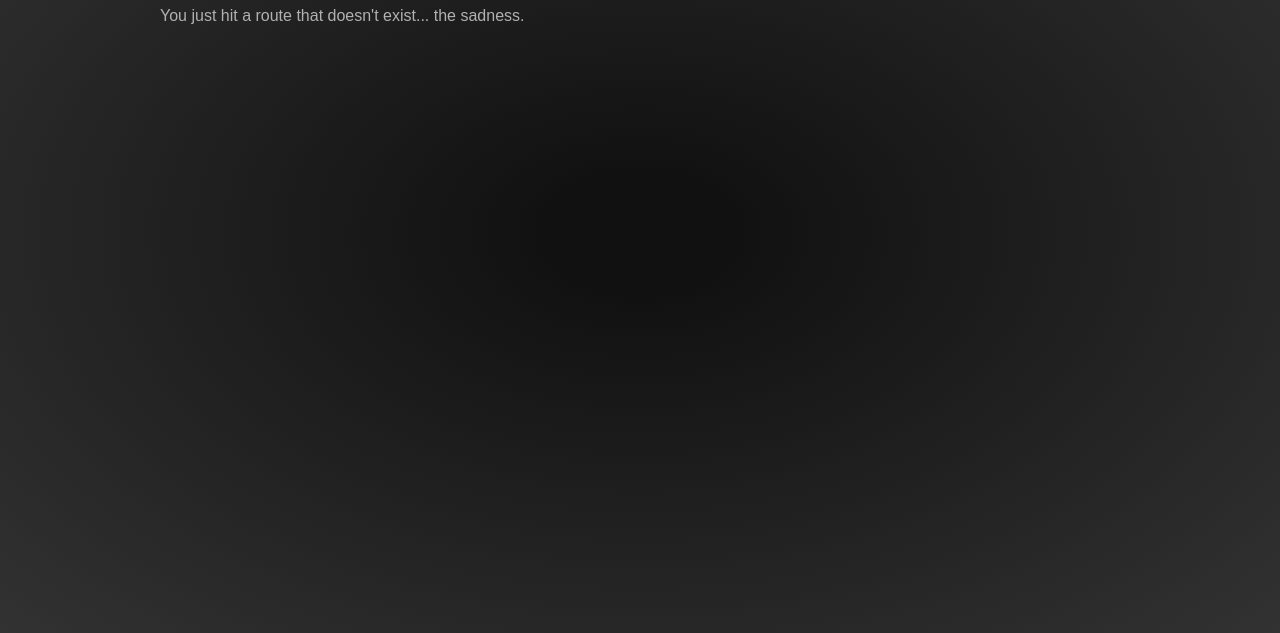
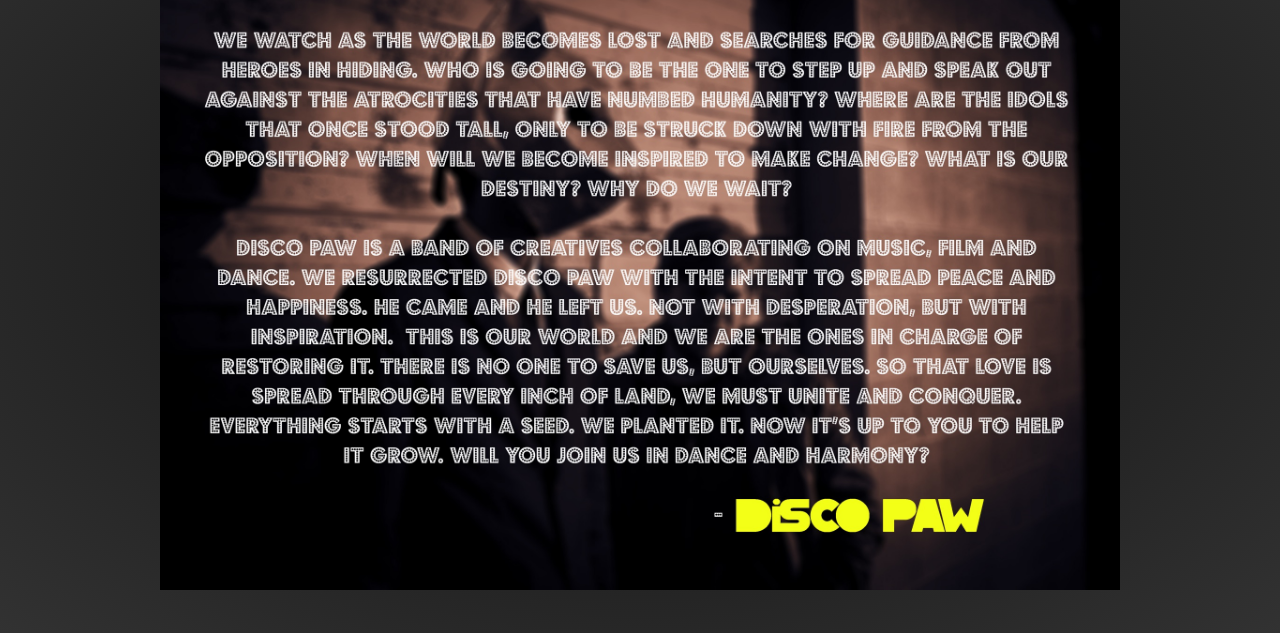
Before and after one commit to edwhelan/discopaw, a Gatsby site: page /story in a window 1280 px wide. Before the commit this address had no page. Shown: the part 167-800 px from the top of the page. Built offline with nearby package versions, Linux system fonts and the light colour scheme; Gatsby itself is replaced by a stand-in of ours.

Commit message:
add story page with image

```diff
--- a/src/components/header.js
+++ b/src/components/header.js
@@ -27,7 +27,7 @@ const Header = ({ siteTitle }) => (
 
       <div className='sub-nav-flex'>
         <div>
-          <Link to='#'>The Story</Link>
+          <Link to='/story'>The Story</Link>
         </div>
         <div>
           <Link to='/tunes'>The Tunes</Link>
--- a/src/components/layout.css
+++ b/src/components/layout.css
@@ -128,6 +128,14 @@ border-radius: 5px;
   color: #b1b1b1;
 }
 
+.story-page{
+  text-align: center;
+}
+
+.story-page img{
+  width: 100%;
+}
+
 
 @media only screen and (max-width: 480px) {
   html {
--- /dev/null
+++ b/src/pages/story.js
@@ -0,0 +1,16 @@
+import React from 'react'
+
+import Layout from '../components/layout'
+import SEO from '../components/seo'
+import storyImage from '../images/story.jpg'
+
+const StoryPage = () => (
+  <Layout>
+    <SEO title="Story" />
+    <div className='story-page'>
+      <img src={storyImage} alt='text over brick background' />
+    </div>
+  </Layout>
+)
+
+export default StoryPage
```
Also changed, not shown: src/images/story.jpg (added).
